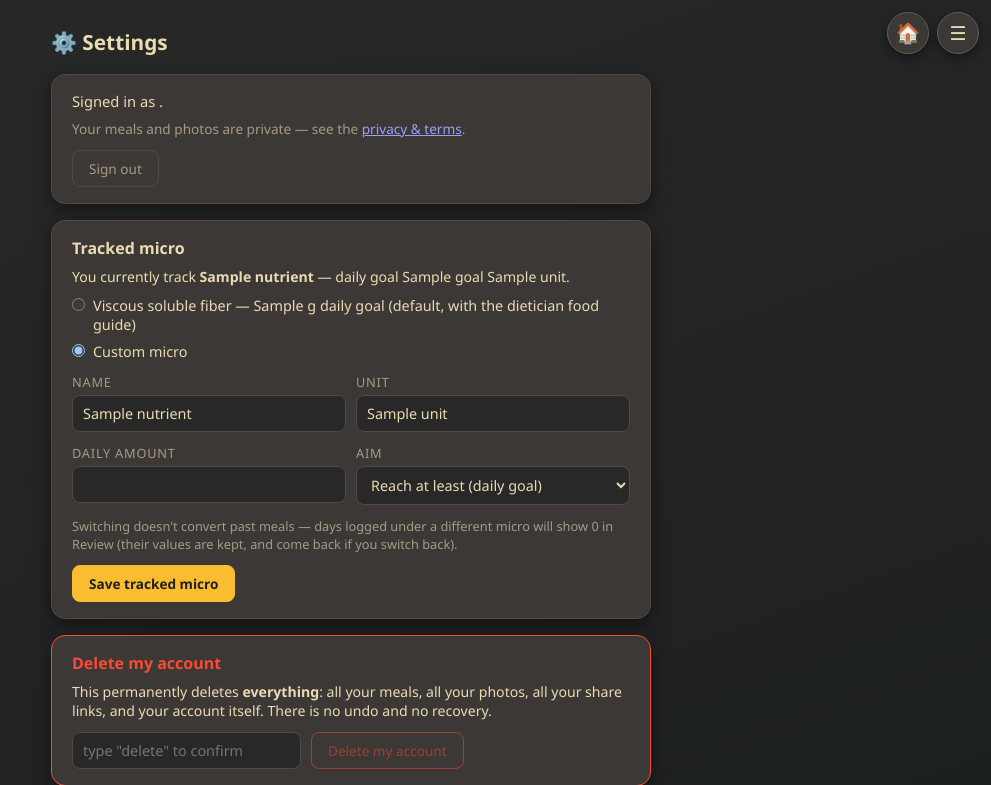
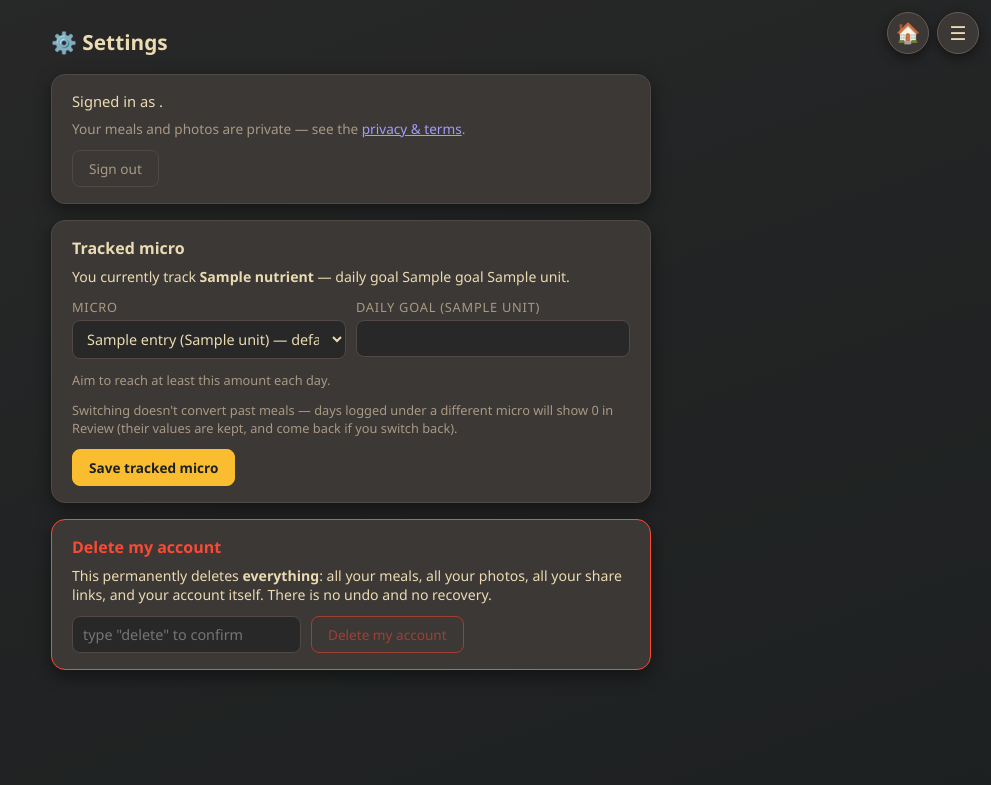
Before and after one commit to zvipo/ndiro, a Flask app: template templates/settings.html in a window 1280 px wide. Shown: the top 785 px of the page, without its empty margins (289-1280 px from the left). After the commit the page ends 681 px from the top, so only its background shows below. Run offline with Flask 3, Linux system fonts and the light colour scheme; the template is opened without the code that fills it: most values are stand-ins (such as "Sample title", 1, 10 or a date in 2020).

Commit message:
Settings: curated micro catalog dropdown replaces free-form entry
Free-form label/unit invited junk metrics and carried a whole validation
surface (slug derivation, reserved-key denylist, control-char checks) just
to keep user text safe as a form-field/map/schema key. Replace it with
NUTRIENT_CATALOG in config.py — ten common dietary micros with hand-chosen
keys, fixed units/directions, and editable default goals (common adult
reference values):

- /api/settings/nutrient now takes {key, goal?}; label/unit/direction come
  from the catalog, goal falls back to the catalog default.
- settings.html: dropdown + prefilled editable goal with a direction hint;
  the free-form fields and slug/denylist code are deleted.
- The goal is editable for the fiber default too — resolve_nutrient honors
  a stored fiber goal (legacy rows without one keep 20).
- Legacy free-form rows still resolve and render; re-saving moves the user
  onto a catalog micro. No migration.

Co-Authored-By: Claude Fable 5 <noreply@anthropic.com>

```diff
--- a/app.py
+++ b/app.py
@@ -871,94 +871,43 @@ def revoke_share(token):
 def settings_page():
     return render_template('settings.html', user=g.user,
                            nutrient=config.resolve_nutrient(g.user),
-                           default_goal=config.VISCOUS_FIBER_GOAL_G)
-
-
-_NUTRIENT_SLUG_RE = re.compile(r'[^a-z0-9]+')
-
-
-# The derived key wears three hats — meal-form field name, nutrients map key,
-# and AI json_schema property — so it must never collide with any name those
-# namespaces already use. 'constructor' is the one all-lowercase JS
-# Object.prototype property a slug can produce ('__proto__' can't survive the
-# single-underscore slugging).
-_RESERVED_NUTRIENT_KEYS = frozenset((
-    'date', 'time', 'description', 'context', 'photo', 'ai_assisted',
-    'remove_photo', 'nutrient_key',            # meal-form fields
-    'note', 'items', 'amount', 'model',        # AI schema/wire properties
-    'constructor',                             # JS prototype pollution
-))
-
-
-def _derive_nutrient_key(label, unit):
-    """Stable storage key from label+unit, e.g. ('Iron','mg') -> 'iron_mg'.
-
-    The key doubles as the form field name, the DynamoDB map key, and the AI
-    schema property, so it must be a plain [a-z0-9_] identifier outside
-    _RESERVED_NUTRIENT_KEYS. None when nothing survives (e.g. a fully
-    non-Latin label — PoC limitation, clear 400)."""
-    slug = _NUTRIENT_SLUG_RE.sub('_', f'{label} {unit}'.lower()).strip('_')
-    if not slug:
-        return None
-    if slug[0].isdigit():
-        slug = 'n_' + slug
-    return slug[:48]
+                           catalog=config.NUTRIENT_CATALOG)
 
 
 @app.route('/api/settings/nutrient', methods=['POST'])
 @auth.approved_required
 def set_nutrient():
-    """Set the user's tracked micro: the fiber preset or a free-form custom
-    one (label/unit/goal/direction). Writes only the session user's row."""
+    """Set the user's tracked micro: a NUTRIENT_CATALOG key plus an optional
+    goal override (prefilled from the catalog default in the UI). The closed
+    catalog keeps keys safe — they double as form field names, nutrients map
+    keys, and AI schema properties. Writes only the session user's row."""
     data = request.get_json(silent=True) or {}
     user_id = g.user['user_id']
-    preset = data.get('preset')
 
-    if preset == 'fiber':
-        d = config.DEFAULT_NUTRIENT
-        args = (d['key'], d['label'], d['unit'], d['goal'], d['direction'])
-    elif preset == 'custom':
-        label = str(data.get('label') or '').strip()
-        unit = str(data.get('unit') or '').strip()
-        if not label or len(label) > 40:
-            return jsonify({'error': 'Label must be 1-40 characters'}), 400
-        if not unit or len(unit) > 10:
-            return jsonify({'error': 'Unit must be 1-10 characters'}), 400
-        if any(ord(c) < 32 for c in label + unit):
-            return jsonify({'error': 'Label and unit must be plain text'}), 400
-        direction = data.get('direction')
-        if direction not in config.NUTRIENT_DIRECTIONS:
-            return jsonify({'error': "direction must be 'at_least' or 'at_most'"}), 400
+    entry = config.catalog_entry(data.get('key'))
+    if entry is None:
+        return jsonify({'error': 'Pick a micro from the list'}), 400
+    raw_goal = data.get('goal')
+    if raw_goal in (None, ''):
+        goal = Decimal(str(entry['goal']))
+    else:
         try:
-            goal = Decimal(str(data.get('goal')))
+            goal = Decimal(str(raw_goal))
         except InvalidOperation:
             return jsonify({'error': 'Goal must be a number'}), 400
         if not goal.is_finite() or goal <= 0 or goal > _NUTRIENT_MAX:
             return jsonify({'error': 'Goal must be greater than 0 and sane'}), 400
-        key = _derive_nutrient_key(label, unit)
-        if not key:
-            return jsonify({'error': 'Label must contain letters or digits (a-z, 0-9)'}), 400
-        if key == 'fiber_g':
-            # Letting this through would silently discard the custom goal and
-            # direction (the resolver treats fiber_g as the preset).
-            return jsonify({'error': 'That matches the built-in viscous fiber '
-                                     'preset — select it instead'}), 400
-        if key in _RESERVED_NUTRIENT_KEYS:
-            return jsonify({'error': 'That name is reserved — pick a different '
-                                     'label or unit'}), 400
-        args = (key, label, unit, goal, direction)
-    else:
-        return jsonify({'error': "preset must be 'fiber' or 'custom'"}), 400
 
     try:
-        db.set_user_nutrient(user_id, *args)
+        db.set_user_nutrient(user_id, entry['key'], entry['label'],
+                             entry['unit'], goal, entry['direction'])
     except Exception as e:
         print(f"Error saving nutrient config for user {user_id}: {type(e).__name__}")
         return jsonify({'error': 'Failed to save — please try again'}), 500
-    key, label, unit, goal, direction = args
     return jsonify({'nutrient': config.resolve_nutrient({
-        'nutrient_key': key, 'nutrient_label': label, 'nutrient_unit': unit,
-        'nutrient_goal': goal, 'nutrient_direction': direction})})
+        'nutrient_key': entry['key'], 'nutrient_label': entry['label'],
+        'nutrient_unit': entry['unit'], 'nutrient_goal': goal,
+        'nutrient_direction': entry['direction']})})
 
 
 @app.route('/api/account/delete', methods=['POST'])
--- a/templates/settings.html
+++ b/templates/settings.html
@@ -25,20 +25,6 @@
 
         .nutrient-form .field-row > div {
             flex: 1 1 130px;
-        }
-
-        .preset-row {
-            display: flex;
-            flex-direction: column;
-            gap: 8px;
-            margin-top: 10px;
-        }
-
-        .preset-row label {
-            font-size: 0.9rem;
-            display: flex;
-            gap: 8px;
-            align-items: baseline;
         }
 
         .nutrient-note {
@@ -93,43 +79,26 @@
                 <strong>{{ nutrient.label }}</strong> —
                 {% if nutrient.direction == 'at_most' %}daily limit{% else %}daily goal{% endif %}
                 {{ nutrient.goal }} {{ nutrient.unit }}.</p>
-            <div class="preset-row">
-                <label><input type="radio" name="nutrientPreset" value="fiber"
-                    {% if nutrient.is_default %}checked{% endif %}>
-                    Viscous soluble fiber — {{ default_goal }} g daily goal (default,
-                    with the dietician food guide)</label>
-                <label><input type="radio" name="nutrientPreset" value="custom"
-                    {% if not nutrient.is_default %}checked{% endif %}>
-                    Custom micro</label>
-            </div>
-            <div id="customFields" {% if nutrient.is_default %}style="display:none"{% endif %}>
-                <div class="field-row">
-                    <div>
-                        <label class="form-label" for="nutrientLabel">Name</label>
-                        <input type="text" id="nutrientLabel" maxlength="40" placeholder="e.g. Iron"
-                            value="{% if not nutrient.is_default %}{{ nutrient.label }}{% endif %}">
-                    </div>
-                    <div>
-                        <label class="form-label" for="nutrientUnit">Unit</label>
-                        <input type="text" id="nutrientUnit" maxlength="10" placeholder="e.g. mg"
-                            value="{% if not nutrient.is_default %}{{ nutrient.unit }}{% endif %}">
-                    </div>
+            <div class="field-row">
+                <div>
+                    <label class="form-label" for="nutrientSelect">Micro</label>
+                    <select id="nutrientSelect">
+                        {% for entry in catalog %}
+                        <option value="{{ entry.key }}"
+                            data-goal="{{ entry.goal }}" data-unit="{{ entry.unit }}"
+                            data-direction="{{ entry.direction }}"
+                            {% if entry.key == nutrient.key %}selected{% endif %}>
+                            {{ entry.label|capitalize }} ({{ entry.unit }}){% if loop.first %} — default, with the food guide{% endif %}</option>
+                        {% endfor %}
+                    </select>
                 </div>
-                <div class="field-row">
-                    <div>
-                        <label class="form-label" for="nutrientGoal">Daily amount</label>
-                        <input type="number" id="nutrientGoal" min="0" step="any"
-                            value="{% if not nutrient.is_default %}{{ nutrient.goal }}{% endif %}">
-                    </div>
-                    <div>
-                        <label class="form-label" for="nutrientDirection">Aim</label>
-                        <select id="nutrientDirection">
-                            <option value="at_least" {% if nutrient.direction != 'at_most' %}selected{% endif %}>Reach at least (daily goal)</option>
-                            <option value="at_most" {% if nutrient.direction == 'at_most' %}selected{% endif %}>Stay under (daily limit)</option>
-                        </select>
-                    </div>
+                <div>
+                    <label class="form-label" for="nutrientGoal"><span id="goalWord">Daily goal</span> (<span id="goalUnit">{{ nutrient.unit }}</span>)</label>
+                    <input type="number" id="nutrientGoal" min="0" step="any"
+                        value="{{ nutrient.goal }}">
                 </div>
             </div>
+            <p class="nutrient-note" id="directionHint"></p>
             <p class="nutrient-note">Switching doesn't convert past meals — days logged
                 under a different micro will show 0 in Review (their values are kept,
                 and come back if you switch back).</p>
@@ -154,6 +123,9 @@
     <script>
         // ------- Tracked micro -------
         const saveNutrientBtn = document.getElementById('nutrientSaveBtn');
+        const nutrientSelect = document.getElementById('nutrientSelect');
+        const goalInput = document.getElementById('nutrientGoal');
+        const CURRENT_KEY = {{ nutrient.key|tojson }};
 
         function showNutrientError(msg) {
             const el = document.getElementById('nutrientError');
@@ -161,21 +133,27 @@
             el.textContent = msg || '';
         }
 
-        for (const radio of document.querySelectorAll('input[name="nutrientPreset"]')) {
-            radio.addEventListener('change', () => {
-                document.getElementById('customFields').style.display =
-                    radio.value === 'custom' && radio.checked ? 'block' : 'none';
-            });
+        function syncNutrientFields(prefillGoal) {
+            const opt = nutrientSelect.selectedOptions[0];
+            if (!opt) return;
+            const atMost = opt.dataset.direction === 'at_most';
+            document.getElementById('goalWord').textContent = atMost ? 'Daily limit' : 'Daily goal';
+            document.getElementById('goalUnit').textContent = opt.dataset.unit;
+            document.getElementById('directionHint').textContent = atMost
+                ? 'Stay under this amount — days over it show red in Review.'
+                : 'Aim to reach at least this amount each day.';
+            if (prefillGoal) goalInput.value = opt.dataset.goal;
         }
 
+        nutrientSelect.addEventListener('change', () => syncNutrientFields(true));
+        // On load: keep the user's saved goal, unless their stored micro is no
+        // longer offered (legacy) and the select fell back to the first entry.
+        syncNutrientFields(nutrientSelect.value !== CURRENT_KEY);
+
         saveNutrientBtn.addEventListener('click', async () => {
-            const preset = document.querySelector('input[name="nutrientPreset"]:checked').value;
-            const payload = preset === 'fiber' ? { preset: 'fiber' } : {
-                preset: 'custom',
-                label: document.getElementById('nutrientLabel').value.trim(),
-                unit: document.getElementById('nutrientUnit').value.trim(),
-                goal: document.getElementById('nutrientGoal').value.trim(),
-                direction: document.getElementById('nutrientDirection').value,
+            const payload = {
+                key: nutrientSelect.value,
+                goal: goalInput.value.trim(),
             };
             saveNutrientBtn.disabled = true;
             saveNutrientBtn.innerHTML = '<span class="spin">🥦</span> Saving…';
```
Also changed, not shown: CLAUDE.md (+19 -11 lines), config.py (+60 -11 lines), tests/probe_cross_user.py (+1 -2 lines), tests/test_m3_shares.py (+6 -8 lines), tests/test_m6_nutrient.py (+69 -75 lines).
